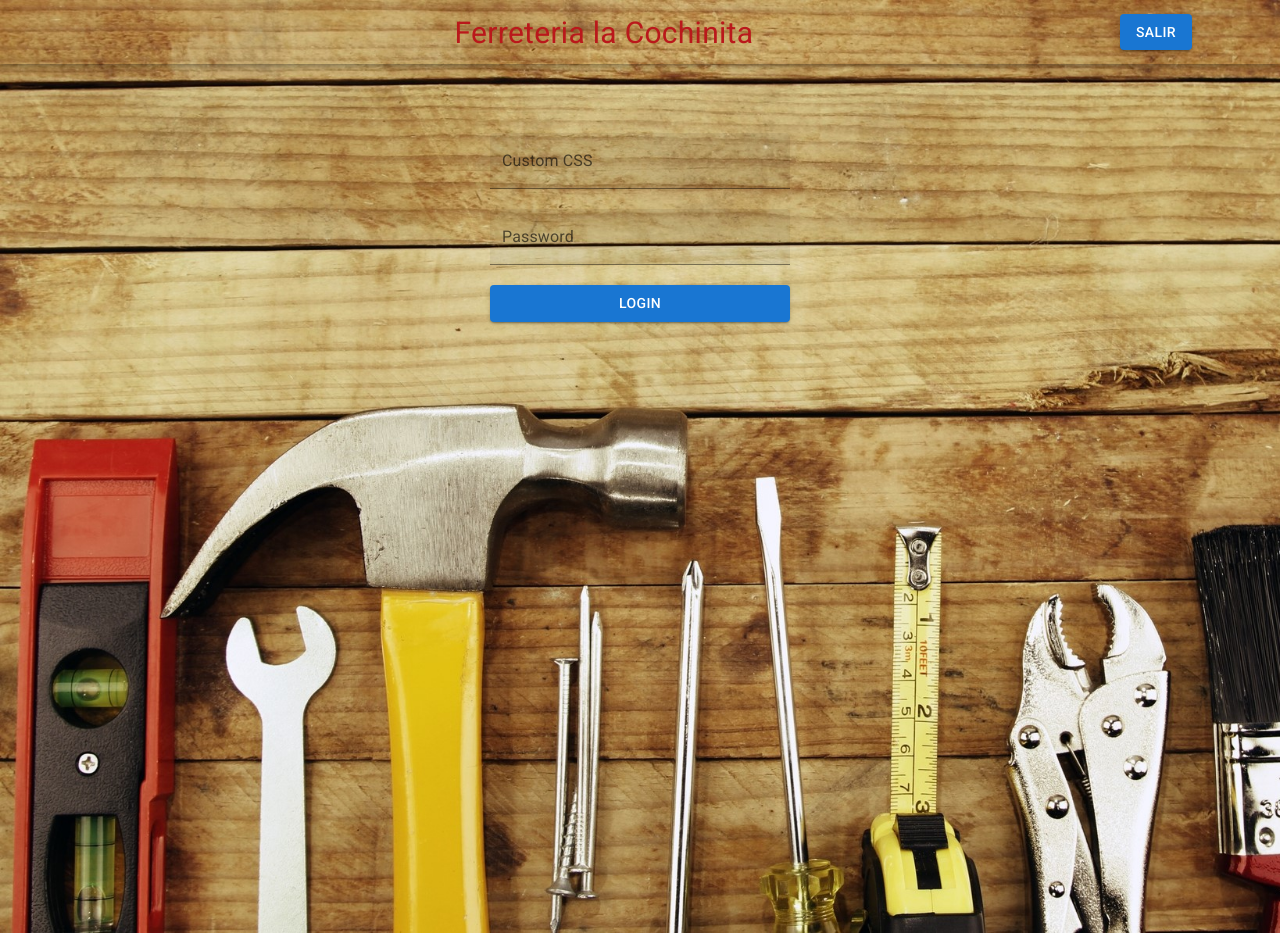
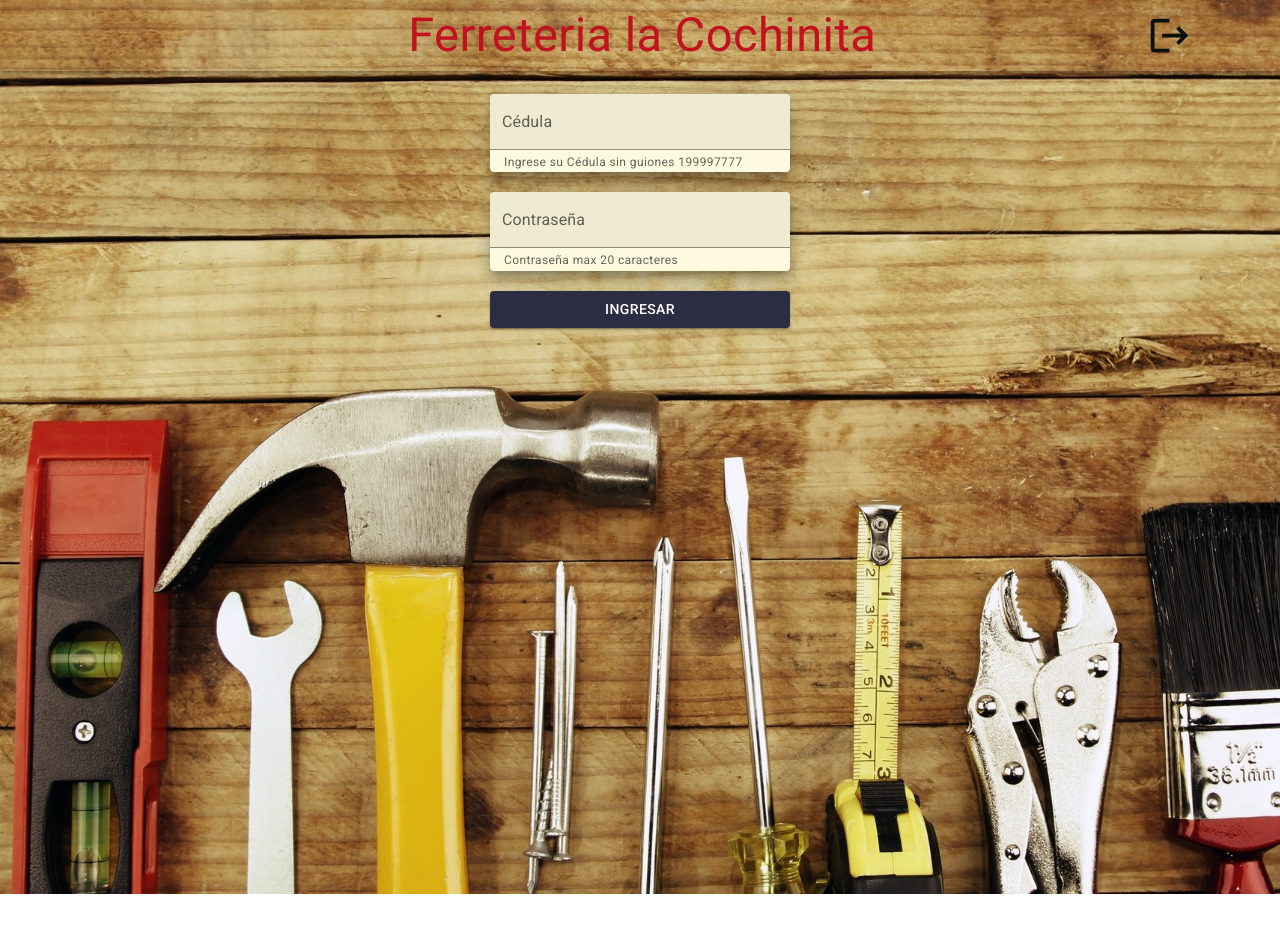
Before and after one commit to alexpizarro3/WebAppFerreteria, a React (Create React App) app: page / in a window 1280 px wide. After the commit the page ends 894 px from the top, so only its background shows below. Built offline with nearby package versions, Linux system fonts and the light colour scheme.

Commit message:
Login design

```diff
--- a/src/Components/Menutop.js
+++ b/src/Components/Menutop.js
@@ -1,5 +1,15 @@
-import {AppBar, Toolbar, Button, Box, Typography, Container } from '@mui/material';
+import {AppBar, Toolbar, Box, Typography, Container } from '@mui/material';
+import LogoutIcon from '@mui/icons-material/Logout';
 import { Link } from 'react-router-dom';
+import { styled } from "@mui/system";
+
+const StyledLogoutIcon = styled(LogoutIcon, {
+  name: "StyledLogoutIcon",
+  slot: "Wrapper"
+})({
+  color: "goldenrod",
+  "&:hover": { color: "#9d0208" }
+});
 
 export default function MenuTop() {
   return (
@@ -7,12 +17,10 @@ export default function MenuTop() {
         <AppBar position='static' color='transparent'>
             <Container>
                 <Toolbar>
-                    <Typography sx={{flexGrow: 1, textAlign: 'center', fontSize:'30px'}}>
-                        <Link to='/' style={{color: '#ba181b', textDecoration: 'none'}}>Ferreteria la Cochinita</Link>
+                    <Typography sx={{flexGrow: 1, marginLeft: '29%', fontSize:'47px'}}>
+                        <Link to='/' style={{color: '#c1121f', textDecoration: 'none', borderRadius: 2}}>Ferreteria la Cochinita</Link>
                     </Typography>
-                    <Button variant='contained' color= 'primary'>
-                        Salir
-                    </Button>
+                    <StyledLogoutIcon sx={{color: '#0a100d', fontSize: 45}}></StyledLogoutIcon>
                 </Toolbar>
             </Container>
         </AppBar>
--- a/src/Screens/Login.js
+++ b/src/Screens/Login.js
@@ -1,6 +1,7 @@
 import TextField from '@mui/material/TextField';
 import { styled } from '@mui/material/styles';
 import { Grid, Button } from '@mui/material';
+
 
 export default function Login() {
   return (
@@ -9,17 +10,17 @@ export default function Login() {
       spacing={0}
       direction="column"
       alignItems="center"
-      marginTop="6%"
+      marginTop="2%"
       style={{ minHeight: '100vh' }}
     >
       <Grid item xs={3}>
-        <CssTextField label="Custom CSS" id="custom-css-outlined-input" variant="filled" sx={{ width: 300 }} />
+        <CssTextField label="Cédula" helperText="Ingrese su Cédula sin guiones 199997777" id="custom-css-outlined-input" variant="filled" sx={{ width: 300, bgcolor: "#fefae0", borderRadius: 1, boxShadow: 10 }} />
         <br />
         <br />
-        <TextField id="filled-basic" label="Password" variant="filled" sx={{ width: 300 }} />
+        <CssTextField label="Contraseña" helperText="Contraseña max 20 caracteres" id="custom-css-outlined-input" variant="filled" sx={{ width: 300, bgcolor: "#fefae0", borderRadius: 1 , boxShadow: 10}} />
         <br />
         <br />
-        <Button variant="contained" color="primary" sx={{ width: 300 }}>Login</Button>
+        <Button variant="contained" color="primary" sx={{ width: 300, bgcolor:"#2b2d42" }}>Ingresar</Button>
       </Grid>
     </Grid>
   )
```
Also changed, not shown: 1 other file (tests, documents, lock files or other folders).
